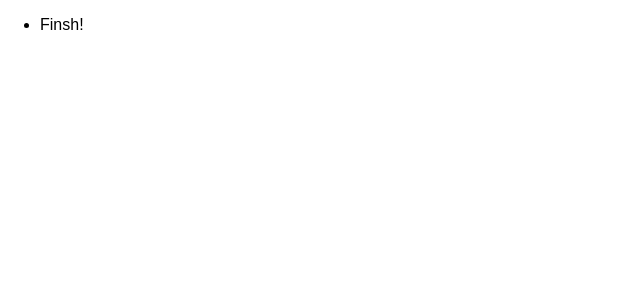
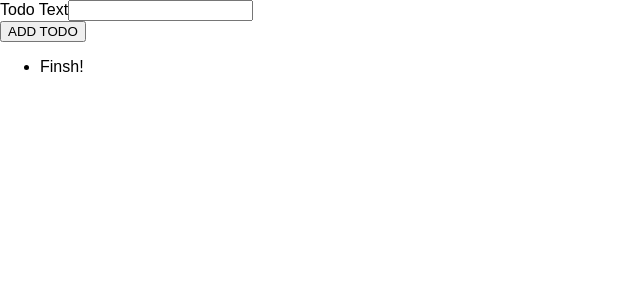
Before and after one commit to NightThinker/react-ts-basic, a React (Create React App) app: page / in a window 1280 px wide. Shown: the top 300 px of the page, without its empty margins (0-640 px from the left). Built offline with nearby package versions, Linux system fonts and the light colour scheme.

Commit message:
Getting User Input with "refs"

```diff
--- a/src/App.tsx
+++ b/src/App.tsx
@@ -1,13 +1,17 @@
-import React from 'react';
+import React, { useState } from 'react';
 
-import TodoList from './components/TodoList'
+import TodoList from './components/TodoList';
+import NewTodo from './components/NewTodo';
 
 const App: React.FC = () => {
+    const todos = [{ id: '1', text: 'Finsh!' }];
 
-  const todos = [{id: '1', text: 'Finsh!'}]
-  return (
-    <React.Fragment><TodoList items={todos}/></React.Fragment>
-  );
-}
+    return (
+        <React.Fragment>
+            <NewTodo />
+            <TodoList items={todos} />
+        </React.Fragment>
+    );
+};
 
 export default App;
--- /dev/null
+++ b/src/components/NewTodo.tsx
@@ -0,0 +1,23 @@
+import React, { useRef } from 'react';
+
+const NewTodo: React.FC = () => {
+    const inputRef = useRef<HTMLInputElement>(null);
+
+    const addTodoHandler = (event: React.FormEvent) => {
+        event.preventDefault();
+        const enteredText = inputRef.current!.value;
+        console.log('enteredText', enteredText);
+    };
+
+    return (
+        <form onSubmit={addTodoHandler}>
+            <div>
+                <label htmlFor='todo-text'>Todo Text</label>
+                <input type='text' id='todo-text' ref={inputRef} />
+            </div>
+            <button type='submit'>ADD TODO</button>
+        </form>
+    );
+};
+
+export default NewTodo;
```
